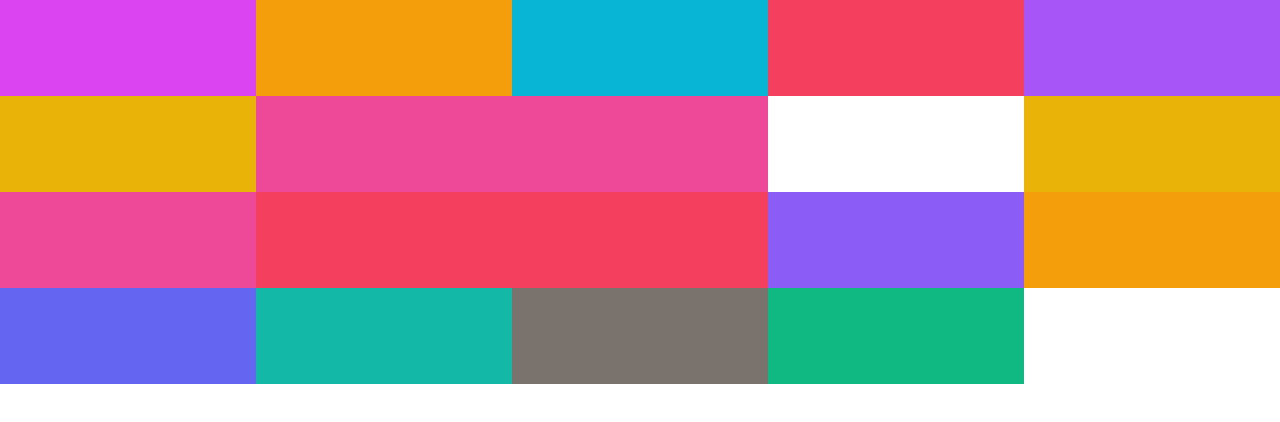
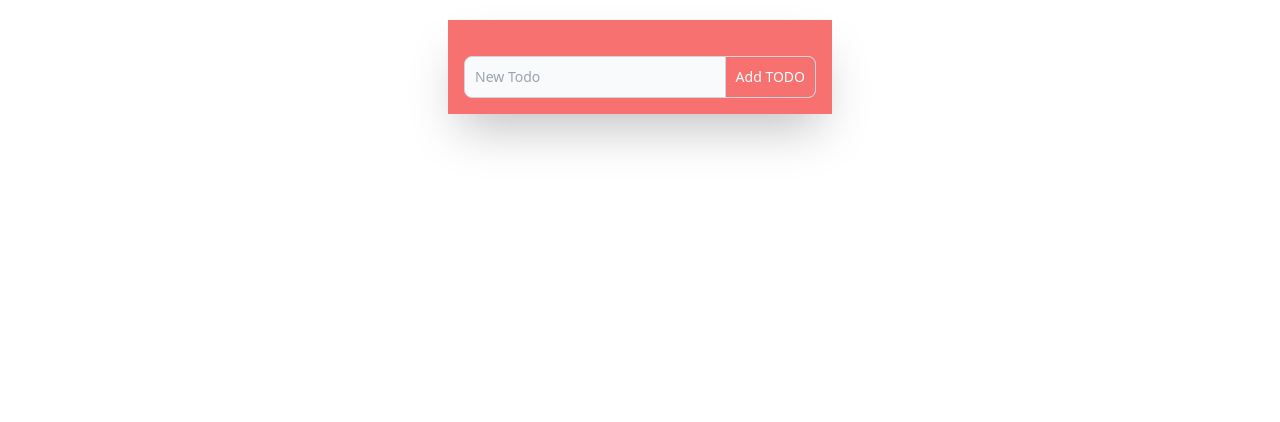
Before and after one commit to kemalaydik/colorify-react, a React (Create React App) app: page / in a window 1280 px wide. Shown: the top 422 px of the page. Built offline with nearby package versions, Linux system fonts and the light colour scheme.

Commit message:
complete ReactTodo

```diff
--- a/package.json
+++ b/package.json
@@ -38,6 +38,8 @@
   "devDependencies": {
     "autoprefixer": "^10.4.7",
     "postcss": "^8.4.14",
-    "tailwindcss": "^3.1.6"
+    "react-icons": "^4.4.0",
+    "tailwindcss": "^3.1.6",
+    "uuid": "^8.3.2"
   }
 }
--- a/src/App.js
+++ b/src/App.js
@@ -1,57 +1,11 @@
 import React, { Component } from 'react';
+import TodoList from './TodoList';
 
 export default class App extends Component {
-	static defaultProps = {
-		colorsArr: [
-			'bg-zinc-500',
-			'bg-neutral-500',
-			'bg-stone-500',
-			'bg-red -50',
-			'bg-orange-500',
-			'bg-amber-500',
-			'bg-yellow-500',
-			'bg-lime-500',
-			'bg-green-500',
-			'bg-emerald-500',
-			'bg-teal-500',
-			'bg-cyan-500',
-			'bg-sky -50',
-			'bg-blue-500',
-			'bg-indigo-500',
-			'bg-violet-500',
-			'bg-purple-500',
-			'bg-fuchsia-500',
-			'bg-pink-500',
-			'bg-rose-500'
-		]
-	};
-
-	constructor(props) {
-		super(props);
-		this.state = {
-			bgColor: Array.from({ length: 20 }, (e, i) => {
-				return { [i]: this.genRndColor() };
-			})
-		};
-		this.handleClick = this.handleClick.bind(this);
-		this.genRndColor = this.genRndColor.bind(this);
-	}
-
-	genRndColor() {
-		return this.props.colorsArr[~~(Math.random() * 20)];
-	}
-
-	handleClick(e) {
-		const idx = e.target.getAttribute('idx');
-		this.setState(st => (st.bgColor[idx] = { [idx]: this.genRndColor() }));
-	}
-
 	render() {
 		return (
-			<div className='grid grid-cols-5'>
-				{this.state.bgColor.map((e, i) => (
-					<div onClick={this.handleClick} className={`w-full h-24 ${e[i]}`} key={i} idx={i}></div>
-				))}
+			<div className='p-4 mx-auto mt-5 bg-red-400 shadow-2xl w-96'>
+				<TodoList />
 			</div>
 		);
 	}
--- /dev/null
+++ b/src/NewBoxForm.js
@@ -0,0 +1,35 @@
+import React, { Component } from 'react';
+import { v4 } from 'uuid';
+
+export default class NewBoxForm extends Component {
+	constructor(props) {
+		super(props);
+		this.state = { width: '', height: '', bgColor: '' };
+		this.handleChange = this.handleChange.bind(this);
+		this.handleSubmit = this.handleSubmit.bind(this);
+	}
+
+	handleChange(evt) {
+		this.setState({ [evt.target.name]: evt.target.value });
+	}
+
+	handleSubmit(evt) {
+		evt.preventDefault();
+		this.props.createBox({ ...this.state, id: v4() });
+		this.setState({ width: '', height: '', bgColor: '' });
+	}
+
+	render() {
+		return (
+			<form onSubmit={this.handleSubmit}>
+				<label htmlFor='width'>Width</label>
+				<input type='text' id='width' name='width' value={this.state.width} onChange={this.handleChange} />
+				<label htmlFor='height'>height</label>
+				<input type='text' id='height' name='height' value={this.state.height} onChange={this.handleChange} />
+				<label htmlFor='bgColor'>bgColor</label>
+				<input type='text' id='bgColor' name='bgColor' value={this.state.bgColor} onChange={this.handleChange} />
+				<button>Add item</button>
+			</form>
+		);
+	}
+}
--- /dev/null
+++ b/src/NewTodoForm.js
@@ -0,0 +1,45 @@
+import React, { Component } from 'react';
+import { v4 } from 'uuid';
+
+export default class NewTodoForm extends Component {
+	constructor(props) {
+		super(props);
+		this.state = { todo: '' };
+		this.handleChange = this.handleChange.bind(this);
+		this.handleSubmit = this.handleSubmit.bind(this);
+	}
+
+	handleChange(e) {
+		this.setState({ todo: e.target.value });
+	}
+
+	handleSubmit(e) {
+		e.preventDefault();
+		this.props.addTodo({ ...this.state, id: v4() });
+		this.setState({ todo: '' });
+	}
+
+	render() {
+		return (
+			<form className='mx-auto mt-5' onSubmit={this.handleSubmit}>
+				<div className='flex'>
+					<div className='relative w-full'>
+						<input
+							type='text'
+							id='todo'
+							className='block p-2.5 w-full z-20 text-sm text-gray-900 bg-gray-50 rounded-lg border border-gray-300 focus:ring-blue-500 focus:border-blue-500'
+							placeholder='New Todo'
+							onChange={this.handleChange}
+							value={this.state.todo}
+						/>
+						<button
+							type='submit'
+							className='absolute top-0 right-0 p-2.5 text-sm font-medium text-white bg-red-400 rounded-r-lg border border-gray-300 hover:bg-blue-800 focus:ring-4 focus:outline-none focus:ring-blue-300'>
+							Add TODO
+						</button>
+					</div>
+				</div>
+			</form>
+		);
+	}
+}
--- /dev/null
+++ b/src/Todo.js
@@ -0,0 +1,75 @@
+import React, { Component } from 'react';
+import { FaPenSquare, FaTrash } from 'react-icons/fa';
+
+export default class Todo extends Component {
+	constructor(props) {
+		super(props);
+		this.handleClick = this.handleClick.bind(this);
+		this.handleDelete = this.handleDelete.bind(this);
+		this.handleEdit = this.handleEdit.bind(this);
+		this.handleChange = this.handleChange.bind(this);
+		this.handleSubmit = this.handleSubmit.bind(this);
+		this.state = { isEditing: false };
+	}
+
+	handleClick(event) {
+		if (event.target.style.textDecoration) {
+			event.target.style.removeProperty('text-decoration');
+		} else {
+			event.target.style.setProperty('text-decoration', 'line-through');
+		}
+	}
+
+	handleEdit() {
+		this.setState({ isEditing: true, todo: this.props.todo });
+	}
+
+	handleDelete() {
+		this.props.removeTodo(this.props.id);
+	}
+
+	handleChange(e) {
+		this.setState({ todo: e.target.value });
+	}
+
+	handleSubmit(e) {
+		e.preventDefault();
+		this.props.changeTodo(this.props.id, this.state.todo);
+		this.setState({ isEditing: false });
+	}
+
+	render() {
+		if (this.state.isEditing) {
+			return (
+				<form className='mx-auto mt-5' onSubmit={this.handleSubmit}>
+					<div className='flex'>
+						<div className='relative w-full'>
+							<input
+								type='text'
+								id='todo'
+								className='block p-2.5 w-full z-20 text-sm text-gray-900 bg-gray-50 rounded-lg border border-gray-300 focus:ring-blue-500 focus:border-blue-500'
+								placeholder='New Todo'
+								onChange={this.handleChange}
+								value={this.state.todo}
+							/>
+							<button
+								type='submit'
+								className='absolute top-0 right-0 p-2.5 text-sm font-medium text-white bg-red-400 rounded-r-lg border border-gray-300 hover:bg-blue-800 focus:ring-4 focus:outline-none focus:ring-blue-300'>
+								Add TODO
+							</button>
+						</div>
+					</div>
+				</form>
+			);
+		}
+		return (
+			<div className='flex justify-between p-3 text-white todo hover:bg-red-300' onClick={this.handleClick}>
+				<p>{this.props.todo}</p>
+				<div className='flex gap-1'>
+					<FaPenSquare className='w-5 h-5 text-white' onClick={this.handleEdit} />
+					<FaTrash className='w-5 h-5 text-white cursor-pointer' onClick={this.handleDelete} />
+				</div>
+			</div>
+		);
+	}
+}
--- /dev/null
+++ b/src/TodoList.js
@@ -0,0 +1,44 @@
+import React, { Component } from 'react';
+import Todo from './Todo';
+import NewTodoForom from './NewTodoForm';
+
+export default class TodoList extends Component {
+	constructor(props) {
+		super(props);
+		this.add = this.add.bind(this);
+		this.remove = this.remove.bind(this);
+		this.change = this.change.bind(this);
+		this.state = {
+			todos: []
+		};
+	}
+
+	add(todo) {
+		this.setState({ todos: [...this.state.todos, todo] });
+	}
+
+	remove(id) {
+		this.setState({ todos: this.state.todos.filter(e => e.id !== id) });
+	}
+
+	change(id, todo) {
+		const idx = this.state.todos.findIndex(todo => todo.id === id);
+		this.setState({
+			todos: this.state.todos.map((e, i) => {
+				if (idx === i) e.todo = todo;
+				return e;
+			})
+		});
+	}
+
+	render() {
+		return (
+			<>
+				{this.state.todos.map(e => (
+					<Todo todo={e.todo} key={e.id} removeTodo={this.remove} changeTodo={this.change} id={e.id} />
+				))}
+				<NewTodoForom addTodo={this.add} />
+			</>
+		);
+	}
+}
```
Also changed, not shown: 1 other file (tests, documents, lock files or other folders).
